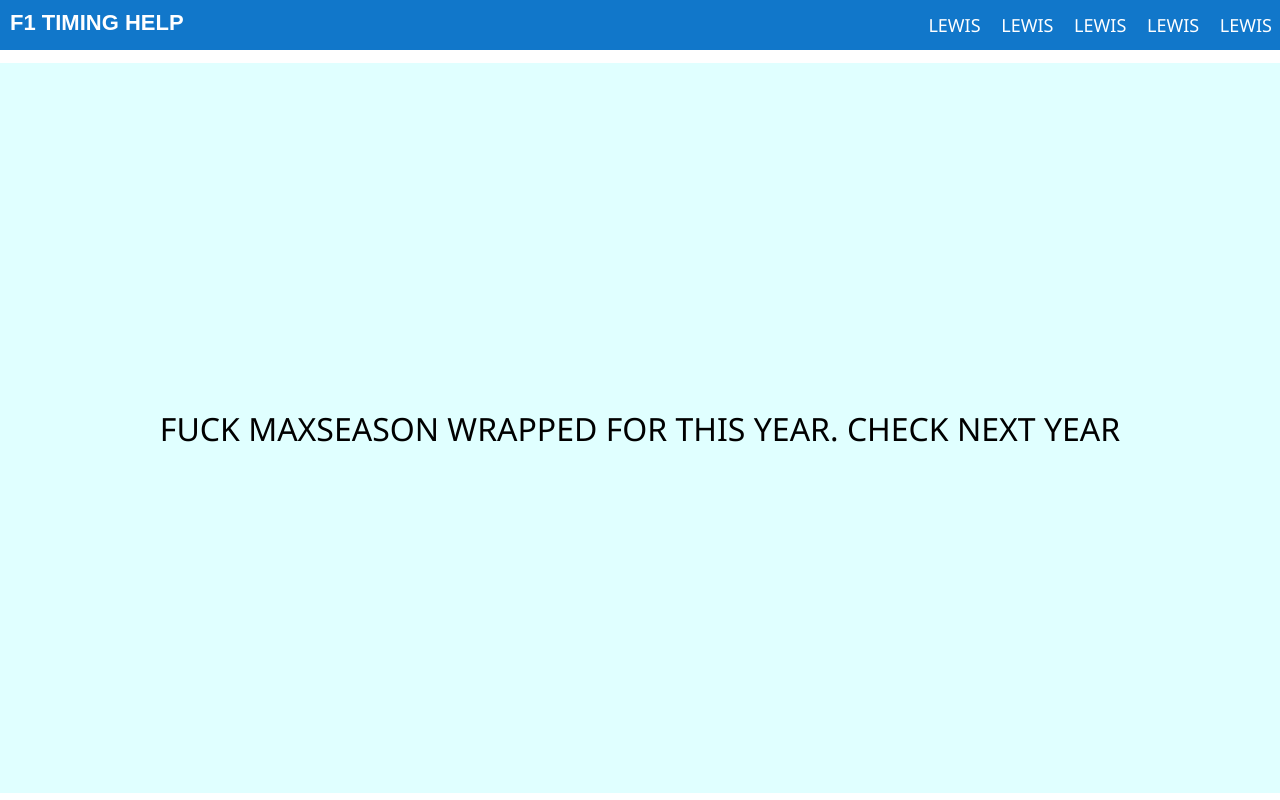
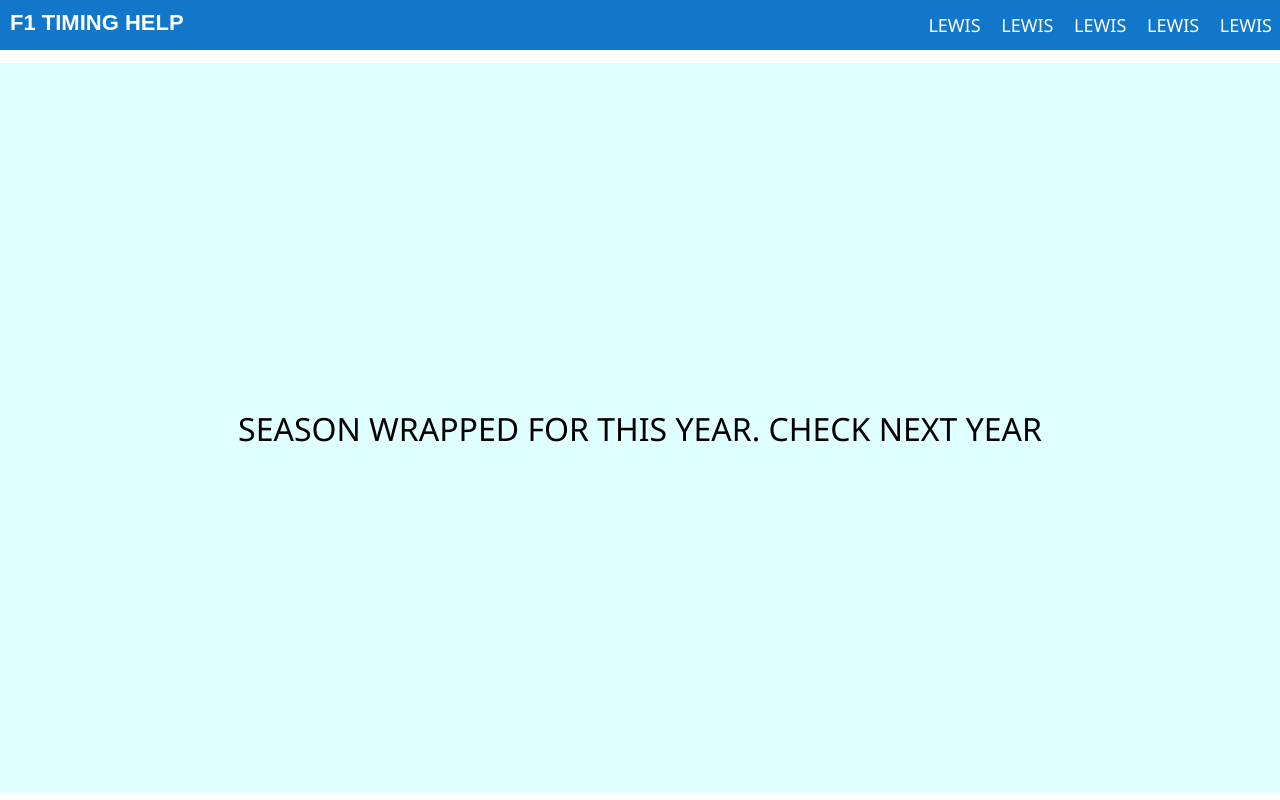
Before and after one commit to rohankshah/f1timinghelp, a website: page index.html in a window 1280 px wide. Drawn offline with Linux system fonts and the light colour scheme.

Commit message:
added content

```diff
--- a/index.html
+++ b/index.html
@@ -36,7 +36,6 @@
         </div>
     </div>
     <div class="content">
-        <div>FUCK MAX</div>
         <div>SEASON WRAPPED FOR THIS YEAR. CHECK NEXT YEAR</div>
     </div>
 </body>
```
